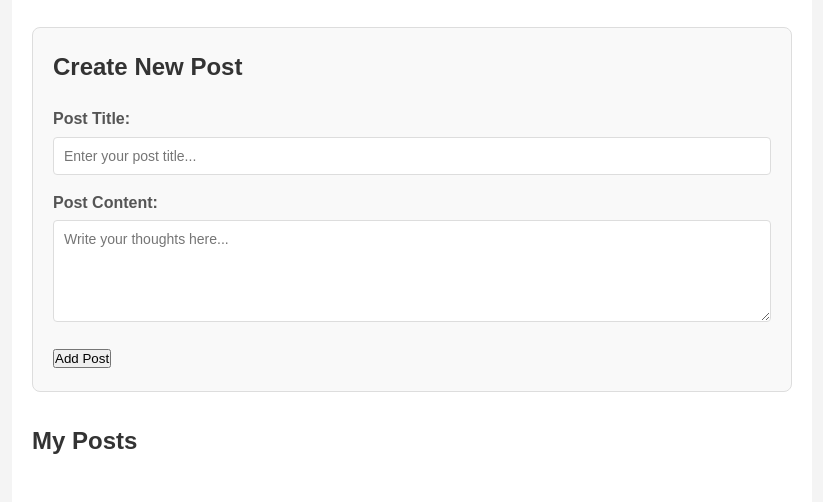
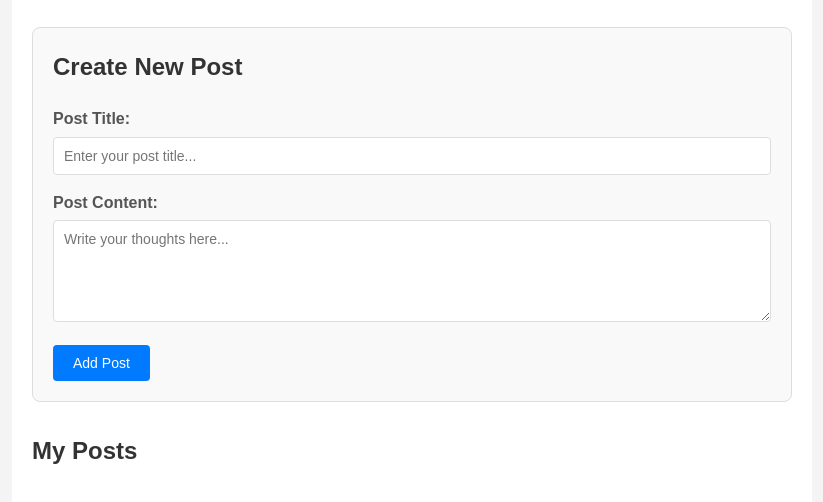
Before and after one commit to FrancesReagan/SBAMod5TheDocumentObjectModel, a plain HTML site: page index.html in a window 1280 px wide. Shown: the part 132-634 px from the top of the page, without its empty margins (228-1051 px from the left). Drawn offline with Linux system fonts and the light colour scheme.

Commit message:
added CSS styles for button, submit button, hover, cancel-edit and hover

```diff
--- a/styles.css
+++ b/styles.css
@@ -89,3 +89,33 @@ textarea {
 }
 
 /* button styles */
+button {
+  padding: 10px 20px;
+  border: none;
+  border-radius: 4px;
+  cursor: pointer;
+  font-size: 14px;
+  margin-right: 10px;
+  transition: background-color 0.3s;
+}
+
+#submit-btn {
+  background-color: #007bff;
+  color: white;
+
+}
+
+#submit-btn:hover {
+  background-color: #0056b3;
+}
+
+#cancel-edit {
+  background-color: #6c757d;
+  color: white;
+
+}
+
+#cancel-edit:hover{
+  background-color: #5a6268;
+
+}
```
